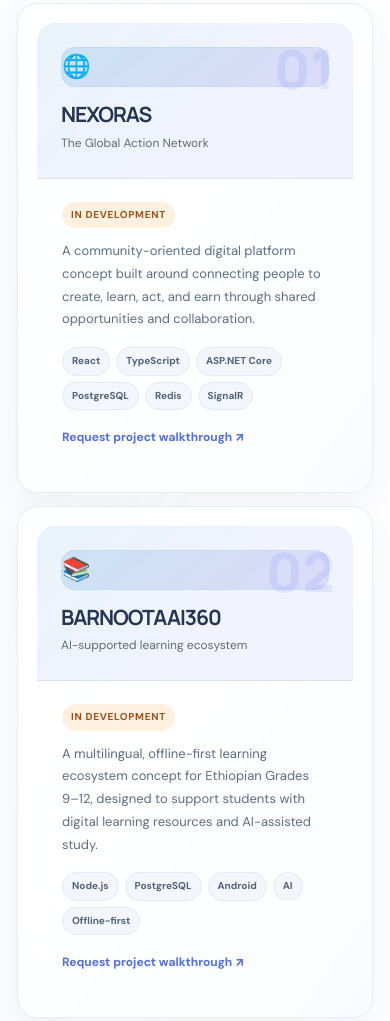
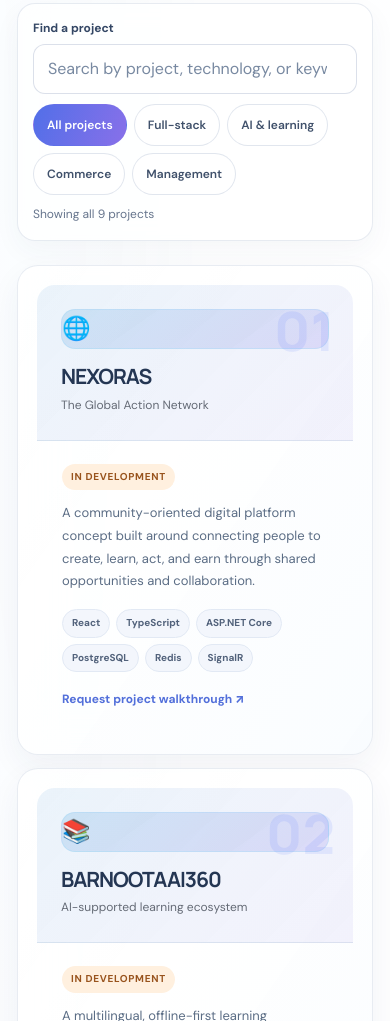
Before and after one commit to bekan25/bekan25.github.io, a plain HTML site: page index.html in a window 390 px wide. Shown: the part 4353-5374 px from the top of the page. Drawn offline with Linux system fonts and the light colour scheme; no server answers.

Commit message:
Add searchable portfolio project filters
Add accessible search, category filters, responsive styling, and Afaan Oromoo labels for the project section.

```diff
--- a/assets/css/premium.css
+++ b/assets/css/premium.css
@@ -1670,3 +1670,84 @@ img{max-width:100%;height:auto}
     background:rgba(255,255,255,.97)!important;
   }
 }
+
+
+/* Project discovery controls — matching the light Aurora interface. */
+.project-tools{
+  display:grid;
+  grid-template-columns:minmax(180px, .45fr) minmax(260px,1fr);
+  align-items:end;
+  gap:10px 16px;
+  margin:0 0 24px;
+  padding:18px;
+  border:1px solid rgba(94,119,162,.15);
+  border-radius:18px;
+  background:rgba(255,255,255,.7);
+  box-shadow:0 10px 28px rgba(35,58,99,.045);
+  backdrop-filter:blur(14px);
+}
+.project-search-label{
+  grid-column:1/-1;
+  color:#344765;
+  font-size:12px;
+  font-weight:800;
+  margin-bottom:-5px;
+}
+.project-search{
+  width:100%;
+  min-width:0;
+  min-height:46px;
+  padding:11px 14px;
+  border:1px solid rgba(91,116,158,.22);
+  border-radius:12px;
+  background:rgba(255,255,255,.94);
+  color:#203653;
+  font:inherit;
+}
+.project-search::placeholder{color:#7889a1}
+.project-search:focus-visible{
+  outline:3px solid rgba(82,111,232,.35);
+  outline-offset:2px;
+  border-color:#526fe8;
+}
+.project-filters{
+  display:flex;
+  flex-wrap:wrap;
+  align-items:center;
+  gap:8px;
+}
+.project-filter{
+  min-height:40px;
+  padding:8px 13px;
+  border:1px solid rgba(91,116,158,.18);
+  border-radius:999px;
+  background:rgba(255,255,255,.9);
+  color:#40516b;
+  font-family:inherit;
+  font-size:12px;
+  font-weight:600;
+  line-height:1.2;
+  cursor:pointer;
+  transition:background .18s ease,color .18s ease,border-color .18s ease;
+}
+.project-filter:hover,.project-filter.is-active{
+  background:linear-gradient(110deg,#526fe8,#8870e9);
+  border-color:transparent;
+  color:#fff;
+}
+.project-results{
+  grid-column:1/-1;
+  margin:0;
+  color:#66758d;
+  font-size:12px;
+}
+.project[hidden]{display:none!important}
+@media(max-width:760px){
+  .project-tools{grid-template-columns:1fr;padding:15px}
+  .project-search-label,.project-results{grid-column:1}
+  .project-filters{gap:7px}
+  .project-filter{min-height:42px}
+}
+@media(prefers-reduced-motion:reduce){
+  .project-filter{transition:none}
+}
--- a/assets/js/portfolio-enhancements.js
+++ b/assets/js/portfolio-enhancements.js
@@ -93,7 +93,17 @@ const T = {
 "Open the repository directly to view its source and current status.":"Madda koodii fi haala ammaa ilaaluuf repository kallattiin bani.",
 "Live GitHub activity is loading. You can always open the profile directly.":"Sochiin GitHub live fe'amaa jira. Profile kallattiin banuu dandeessa.",
 "Please complete all fields correctly before opening WhatsApp.":"WhatsApp banuu dura maaloo dirreewwan hunda sirriitti guuti.","pushed code to":"koodii dhiyeesse","created":"uume","opened a pull request in":"pull request bane","updated an issue in":"issue haaromse","starred":"urjii kenne","forked":"fork godhe","made public":"uummataaf banaa godhe","worked on":"irratti hojjete","Public GitHub activity":"Sochii GitHub uummataa","Source code":"Madda koodii","Updated":"Haaromfame","commit(s)":"commit","Repository":"Repository",
-"Your email app is opening. Review your message and press Send to deliver it.":"Email app kee banamaa jira. Ergaa kee ilaaliitii geessuuf Send tuqi."
+"Your email app is opening. Review your message and press Send to deliver it.":"Email app kee banamaa jira. Ergaa kee ilaaliitii geessuuf Send tuqi.",
+"Find a project":"Pirojektii barbaadi",
+"Search by project, technology, or keyword":"Maqaa pirojektii, teeknooloojii ykn jecha barbaadi",
+"All projects":"Pirojektoota hunda",
+"Full-stack":"Full-stack",
+"AI & learning":"AI fi barnoota",
+"Commerce":"Daldala",
+"Management":"Bulchiinsa",
+"Showing all 9 projects":"Pirojektoota 9 hunda agarsiisaa",
+"No projects match your search. Try another keyword or category.":"Pirojektiin barbaacha kee waliin walsimu hin jiru. Jecha ykn ramaddii biraa yaali.",
+
 };
 const originalNodes=new WeakMap(),originalAttrs=new WeakMap();
 let lang="en";
@@ -105,6 +115,53 @@ let saved="en";try{saved=localStorage.getItem("dereje-language")||"en";}catch{}
 if(button)button.addEventListener("click",()=>apply(lang==="en"?"om":"en"));
 const observer=new MutationObserver(rs=>rs.forEach(r=>r.addedNodes.forEach(n=>{if(n.nodeType===3)translateNode(n);else if(n.nodeType===1)walk(n);})));
 observer.observe(document.body,{childList:true,subtree:true});apply(saved);
+
+
+// Accessible project search and category filters.
+const projectGrid=document.querySelector(".project-grid");
+if(projectGrid){
+  const cards=Array.from(projectGrid.querySelectorAll(".project"));
+  const search=document.getElementById("project-search");
+  const filters=Array.from(document.querySelectorAll("[data-project-filter]"));
+  const result=document.getElementById("project-results");
+  let activeCategory="all";
+  const normalise=value=>String(value||"").toLocaleLowerCase().normalize("NFKD").replace(/[\u0300-\u036f]/g,"");
+  const applyProjectFilters=()=>{
+    const term=normalise(search?.value.trim());
+    let visible=0;
+    cards.forEach(card=>{
+      const category=card.dataset.projectCategory||"";
+      const matchesCategory=activeCategory==="all"||category===activeCategory;
+      const matchesTerm=!term||normalise(card.textContent).includes(term);
+      const show=matchesCategory&&matchesTerm;
+      card.hidden=!show;
+      if(show)visible++;
+    });
+    if(result){
+      if(lang==="om"){
+        result.textContent=visible
+          ? (term||activeCategory!=="all" ? "Pirojektoota "+visible+"/"+cards.length+" agarsiisaa" : "Pirojektoota "+cards.length+" hunda agarsiisaa")
+          : T["No projects match your search. Try another keyword or category."];
+      }else{
+        result.textContent=visible
+          ? (term||activeCategory!=="all" ? "Showing "+visible+" of "+cards.length+" projects" : "Showing all "+cards.length+" projects")
+          : "No projects match your search. Try another keyword or category.";
+      }
+    }
+  };
+  filters.forEach(button=>button.addEventListener("click",()=>{
+    activeCategory=button.dataset.projectFilter||"all";
+    filters.forEach(item=>{
+      const selected=item===button;
+      item.classList.toggle("is-active",selected);
+      item.setAttribute("aria-pressed",String(selected));
+    });
+    applyProjectFilters();
+  }));
+  if(search)search.addEventListener("input",applyProjectFilters);
+  document.getElementById("langToggle")?.addEventListener("click",applyProjectFilters);
+  applyProjectFilters();
+}
 
 // GitHub: timeout, separate requests, persistent cache, and verified repository links as fallback.
 const username="bekan25",cacheKey="dereje-github-cache-v2",profile="https://github.com/"+username;
--- a/index.html
+++ b/index.html
@@ -55,17 +55,30 @@
   <small>Skill groupings describe practical exposure and current learning focus, not test-certified proficiency scores.</small>
 </div>
 </div></section>
-<section class="projects" id="projects"><div class="wrap"><div class="section-kicker">Selected work</div><h2 class="section-title">Projects I’m <span>working on</span></h2><div class="project-grid">
-<article class="project"><div class="project-head"><span class="project-num">01</span><div class="project-icon">🌐</div><h3>NEXORAS</h3><p>The Global Action Network</p></div><div class="project-body"><span class="status build">In development</span><p>A community-oriented digital platform concept built around connecting people to create, learn, act, and earn through shared opportunities and collaboration.</p><div class="stack"><span>React</span><span>TypeScript</span><span>ASP.NET Core</span><span>PostgreSQL</span><span>Redis</span><span>SignalR</span></div><a class="project-link" href="mailto:derejesolomon363@gmail.com?subject=NEXORAS%20project%20walkthrough">Request project walkthrough ↗</a></div></article>
-<article class="project"><div class="project-head"><span class="project-num">02</span><div class="project-icon">📚</div><h3>BARNOOTAAI360</h3><p>AI-supported learning ecosystem</p></div><div class="project-body"><span class="status build">In development</span><p>A multilingual, offline-first learning ecosystem concept for Ethiopian Grades 9–12, designed to support students with digital learning resources and AI-assisted study.</p><div class="stack"><span>Node.js</span><span>PostgreSQL</span><span>Android</span><span>AI</span><span>Offline-first</span></div><a class="project-link" href="mailto:derejesolomon363@gmail.com?subject=BARNOOTAAI360%20project%20walkthrough">Request project walkthrough ↗</a></div></article>
-<article class="project"><div class="project-head"><span class="project-num">03</span><div class="project-icon">🛍️</div><h3>MERKATO</h3><p>E-commerce application</p></div><div class="project-body"><span class="status build">Building</span><p>An e-commerce project in progress, focused on developing a practical online shopping experience. The repository contains the evolving implementation.</p><div class="stack"><span>Web development</span><span>E-commerce</span></div><a class="project-link" href="https://github.com/bekan25/merkato" target="_blank" rel="noopener">View repository ↗</a></div></article>
-<article class="project"><div class="project-head"><span class="project-num">04</span><div class="project-icon">🏫</div><h3>High School Management System</h3><p>School administration software</p></div><div class="project-body"><span class="status">Repository available</span><p>A software project focused on supporting school-management workflows and organizing academic administration digitally.</p><div class="stack"><span>Software development</span><span>Management system</span></div><a class="project-link" href="https://github.com/bekan25/High-School-Management-System" target="_blank" rel="noopener">View repository ↗</a></div></article>
-<article class="project"><div class="project-head"><span class="project-num">05</span><div class="project-icon">🇪🇹</div><h3>ETHIOPIA-ONE</h3><p>Digital project concept</p></div><div class="project-body"><span class="status">Early-stage concept</span><p>An early-stage project idea. A public implementation and live demonstration are not currently available, so this entry is presented transparently as a concept.</p><div class="stack"><span>Concept development</span><span>Digital solutions</span></div><a class="project-link" href="mailto:derejesolomon363@gmail.com?subject=ETHIOPIA-ONE%20project%20enquiry">Ask about this project ↗</a></div></article>
-<article class="project"><div class="project-head"><span class="project-num">06</span><div class="project-icon">🛒</div><h3>ADWA MARKET</h3><p>Ethiopian digital marketplace</p></div><div class="project-body"><span class="status build">In development</span><p>An e-commerce marketplace concept within the ADWA Super App ecosystem, focused on connecting buyers and sellers in Ethiopia with product discovery, seller tools, orders, and local payment options. Integrations and transaction flows are still under development.</p><div class="stack"><span>React</span><span>Vite</span><span>Express 5</span><span>Supabase</span><span>Chapa</span><span>Telebirr</span></div><a class="project-link" href="mailto:derejesolomon363@gmail.com?subject=ADWA%20MARKET%20project%20details">Request project details ↗</a></div></article>
+<section class="projects" id="projects"><div class="wrap"><div class="section-kicker">Selected work</div><h2 class="section-title">Projects I’m <span>working on</span></h2>
+<div class="project-tools" aria-label="Project discovery tools">
+  <label class="project-search-label" for="project-search">Find a project</label>
+  <input id="project-search" class="project-search" type="search" placeholder="Search by project, technology, or keyword" autocomplete="off">
+  <div class="project-filters" role="group" aria-label="Filter projects by category">
+    <button class="project-filter is-active" type="button" data-project-filter="all" aria-pressed="true">All projects</button>
+    <button class="project-filter" type="button" data-project-filter="fullstack" aria-pressed="false">Full-stack</button>
+    <button class="project-filter" type="button" data-project-filter="ai" aria-pressed="false">AI & learning</button>
+    <button class="project-filter" type="button" data-project-filter="commerce" aria-pressed="false">Commerce</button>
+    <button class="project-filter" type="button" data-project-filter="management" aria-pressed="false">Management</button>
+  </div>
+  <p class="project-results" id="project-results" role="status" aria-live="polite">Showing all 9 projects</p>
+</div>
+<div class="project-grid">
+<article class="project" data-project-category="fullstack"><div class="project-head"><span class="project-num">01</span><div class="project-icon">🌐</div><h3>NEXORAS</h3><p>The Global Action Network</p></div><div class="project-body"><span class="status build">In development</span><p>A community-oriented digital platform concept built around connecting people to create, learn, act, and earn through shared opportunities and collaboration.</p><div class="stack"><span>React</span><span>TypeScript</span><span>ASP.NET Core</span><span>PostgreSQL</span><span>Redis</span><span>SignalR</span></div><a class="project-link" href="mailto:derejesolomon363@gmail.com?subject=NEXORAS%20project%20walkthrough">Request project walkthrough ↗</a></div></article>
+<article class="project" data-project-category="ai"><div class="project-head"><span class="project-num">02</span><div class="project-icon">📚</div><h3>BARNOOTAAI360</h3><p>AI-supported learning ecosystem</p></div><div class="project-body"><span class="status build">In development</span><p>A multilingual, offline-first learning ecosystem concept for Ethiopian Grades 9–12, designed to support students with digital learning resources and AI-assisted study.</p><div class="stack"><span>Node.js</span><span>PostgreSQL</span><span>Android</span><span>AI</span><span>Offline-first</span></div><a class="project-link" href="mailto:derejesolomon363@gmail.com?subject=BARNOOTAAI360%20project%20walkthrough">Request project walkthrough ↗</a></div></article>
+<article class="project" data-project-category="commerce"><div class="project-head"><span class="project-num">03</span><div class="project-icon">🛍️</div><h3>MERKATO</h3><p>E-commerce application</p></div><div class="project-body"><span class="status build">Building</span><p>An e-commerce project in progress, focused on developing a practical online shopping experience. The repository contains the evolving implementation.</p><div class="stack"><span>Web development</span><span>E-commerce</span></div><a class="project-link" href="https://github.com/bekan25/merkato" target="_blank" rel="noopener">View repository ↗</a></div></article>
+<article class="project" data-project-category="management"><div class="project-head"><span class="project-num">04</span><div class="project-icon">🏫</div><h3>High School Management System</h3><p>School administration software</p></div><div class="project-body"><span class="status">Repository available</span><p>A software project focused on supporting school-management workflows and organizing academic administration digitally.</p><div class="stack"><span>Software development</span><span>Management system</span></div><a class="project-link" href="https://github.com/bekan25/High-School-Management-System" target="_blank" rel="noopener">View repository ↗</a></div></article>
+<article class="project" data-project-category="fullstack"><div class="project-head"><span class="project-num">05</span><div class="project-icon">🇪🇹</div><h3>ETHIOPIA-ONE</h3><p>Digital project concept</p></div><div class="project-body"><span class="status">Early-stage concept</span><p>An early-stage project idea. A public implementation and live demonstration are not currently available, so this entry is presented transparently as a concept.</p><div class="stack"><span>Concept development</span><span>Digital solutions</span></div><a class="project-link" href="mailto:derejesolomon363@gmail.com?subject=ETHIOPIA-ONE%20project%20enquiry">Ask about this project ↗</a></div></article>
+<article class="project" data-project-category="commerce"><div class="project-head"><span class="project-num">06</span><div class="project-icon">🛒</div><h3>ADWA MARKET</h3><p>Ethiopian digital marketplace</p></div><div class="project-body"><span class="status build">In development</span><p>An e-commerce marketplace concept within the ADWA Super App ecosystem, focused on connecting buyers and sellers in Ethiopia with product discovery, seller tools, orders, and local payment options. Integrations and transaction flows are still under development.</p><div class="stack"><span>React</span><span>Vite</span><span>Express 5</span><span>Supabase</span><span>Chapa</span><span>Telebirr</span></div><a class="project-link" href="mailto:derejesolomon363@gmail.com?subject=ADWA%20MARKET%20project%20details">Request project details ↗</a></div></article>
 
-<article class="project"><div class="project-head"><span class="project-num">07</span><div class="project-icon">🛍️</div><h3>BDexpress</h3><p>Multilingual Ethiopian marketplace</p></div><div class="project-body"><span class="status build">In development</span><p>A multilingual e-commerce marketplace concept for Ethiopia, with buyer and seller workflows, product discovery, cart and wishlist, order tracking, seller dashboards, and locally relevant payment options.</p><div class="stack"><span>E-commerce</span><span>Multilingual UX</span><span>Marketplace</span><span>Payments</span></div><a class="project-link" href="https://github.com/bekan25/BDespress" target="_blank" rel="noopener">View repository ↗</a></div></article>
-<article class="project"><div class="project-head"><span class="project-num">08</span><div class="project-icon">🎓</div><h3>TMS Core</h3><p>Training management client</p></div><div class="project-body"><span class="status build">In development</span><p>A training-management system project with an Angular client interface. The repository includes the client application; its API is referenced as a separate submodule.</p><div class="stack"><span>Angular</span><span>TypeScript</span><span>Web application</span></div><a class="project-link" href="https://github.com/bekan25/tmscore" target="_blank" rel="noopener">View repository ↗</a></div></article>
-<article class="project"><div class="project-head"><span class="project-num">09</span><div class="project-icon">🚢</div><h3>Ethiopian Import Customs System</h3><p>Customs and shipment management</p></div><div class="project-body"><span class="status build">In development</span><p>A customs-management project repository containing a smart search concept for declarations, shipments, importers, documents, devices, and tracking, plus payment-lifecycle quality checks.</p><div class="stack"><span>Customs workflow</span><span>Smart search</span><span>API</span><span>Docker</span><span>CI testing</span></div><a class="project-link" href="https://github.com/bekan25/Esgms-customs/tree/main/ethiopian-import-customs" target="_blank" rel="noopener">View project folder ↗</a></div></article>
+<article class="project" data-project-category="commerce"><div class="project-head"><span class="project-num">07</span><div class="project-icon">🛍️</div><h3>BDexpress</h3><p>Multilingual Ethiopian marketplace</p></div><div class="project-body"><span class="status build">In development</span><p>A multilingual e-commerce marketplace concept for Ethiopia, with buyer and seller workflows, product discovery, cart and wishlist, order tracking, seller dashboards, and locally relevant payment options.</p><div class="stack"><span>E-commerce</span><span>Multilingual UX</span><span>Marketplace</span><span>Payments</span></div><a class="project-link" href="https://github.com/bekan25/BDespress" target="_blank" rel="noopener">View repository ↗</a></div></article>
+<article class="project" data-project-category="management"><div class="project-head"><span class="project-num">08</span><div class="project-icon">🎓</div><h3>TMS Core</h3><p>Training management client</p></div><div class="project-body"><span class="status build">In development</span><p>A training-management system project with an Angular client interface. The repository includes the client application; its API is referenced as a separate submodule.</p><div class="stack"><span>Angular</span><span>TypeScript</span><span>Web application</span></div><a class="project-link" href="https://github.com/bekan25/tmscore" target="_blank" rel="noopener">View repository ↗</a></div></article>
+<article class="project" data-project-category="management"><div class="project-head"><span class="project-num">09</span><div class="project-icon">🚢</div><h3>Ethiopian Import Customs System</h3><p>Customs and shipment management</p></div><div class="project-body"><span class="status build">In development</span><p>A customs-management project repository containing a smart search concept for declarations, shipments, importers, documents, devices, and tracking, plus payment-lifecycle quality checks.</p><div class="stack"><span>Customs workflow</span><span>Smart search</span><span>API</span><span>Docker</span><span>CI testing</span></div><a class="project-link" href="https://github.com/bekan25/Esgms-customs/tree/main/ethiopian-import-customs" target="_blank" rel="noopener">View project folder ↗</a></div></article>
 </div></div></section>
 <section class="case-studies" id="case-studies"><div class="wrap">
 <div class="section-kicker">Engineering deep dives</div>
```
